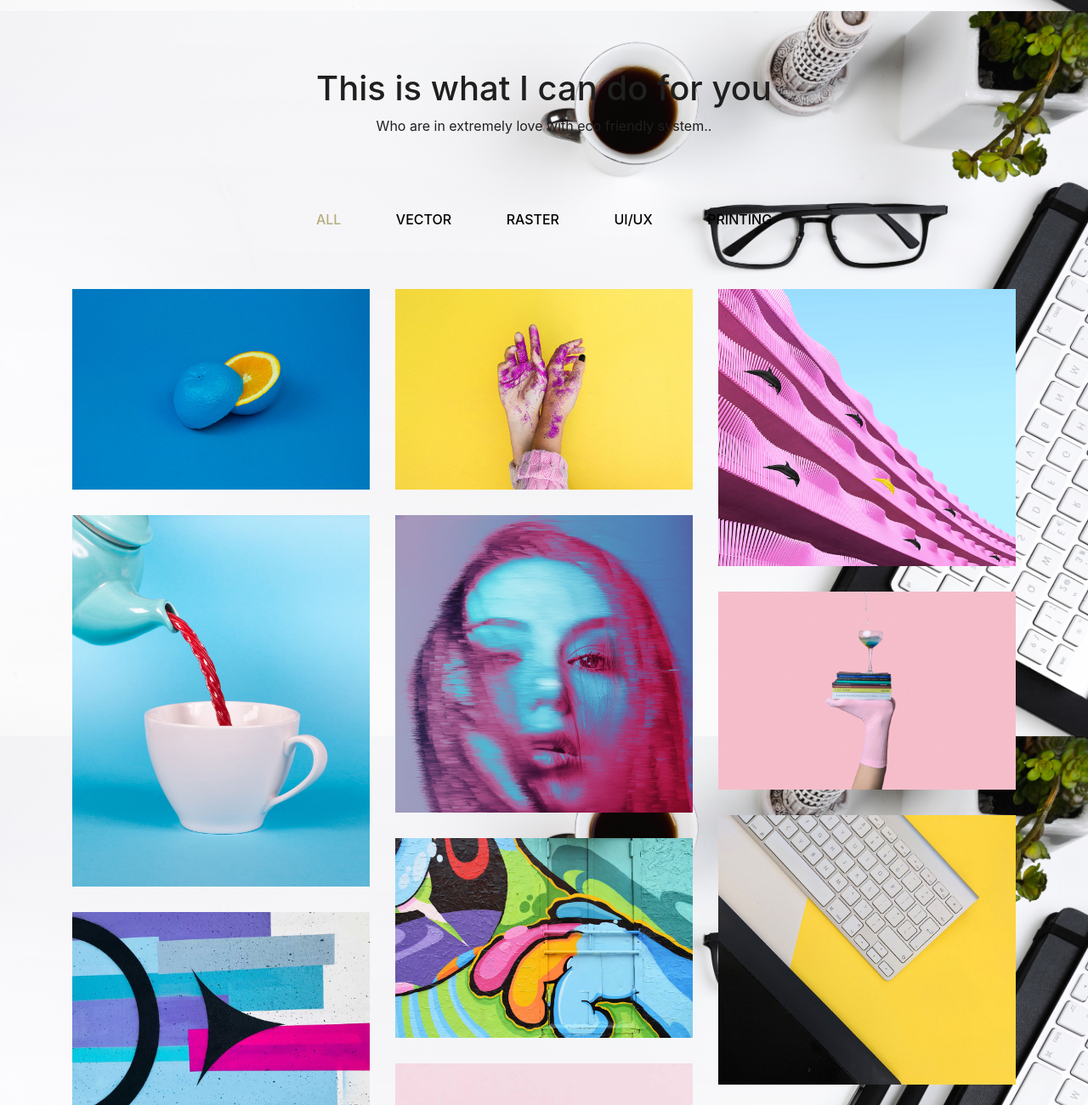
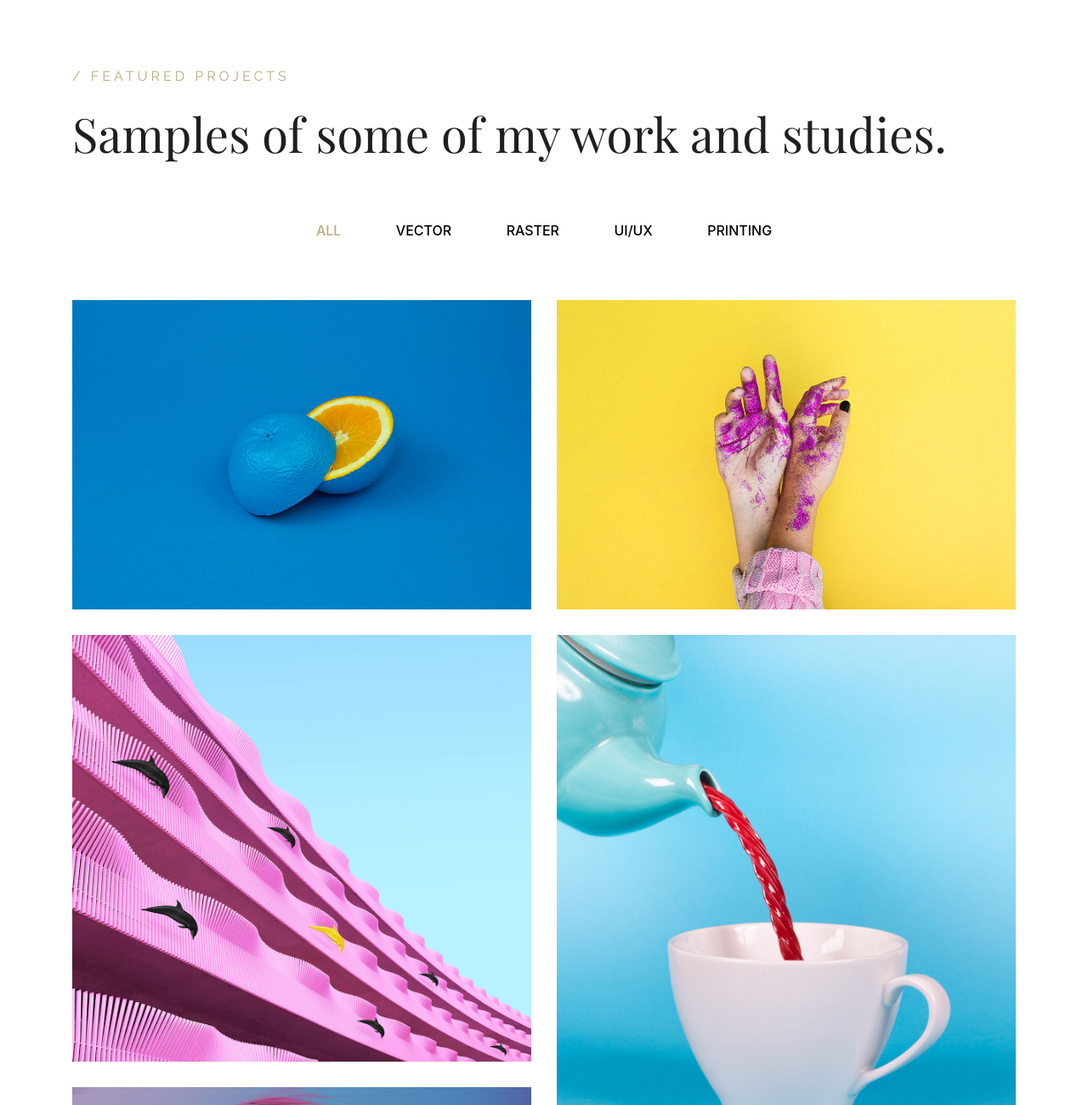
Before and after one commit to designdust/designdust.github.io, a website: page dist/index.html in a window 1280 px wide. Shown: the part 840-2140 px from the top of the page at 85% size. Drawn offline with nearby package versions, Linux system fonts and the light colour scheme; files whose address does not match are found by name; a web font is replaced by a local one.

Commit message:
Redesign header, added some cool tricks

```diff
--- a/dist/index.html
+++ b/dist/index.html
@@ -23,29 +23,36 @@
   <meta name="author" content="Ferdinand Tugano" />
   <link rel="icon" href="favicon.ico" />
 
-  <title>Bootstrap Stater</title>
+  <title>Designdust Portfolio</title>
 
   <!-- Icons for this template -->
   <link href="assets/fonts/font-awesome/css/all.min.css" rel="stylesheet" type="text/css" />
   <!-- Google fonts -->
   <link
-    href="https://fonts.googleapis.com/css?family=Raleway:200,400,600|Spectral|Cormorant+Unicase|Domine|Dancing+Script"
+    href="https://fonts.googleapis.com/css?family=Raleway:200,400,600|Playfair+Display|Cormorant+Unicase|Lobster:200,400"
     rel="stylesheet" />
   <!-- Stylesheet -->
   <link rel="stylesheet" href="assets/css/vendor/bootstrap.min.css" />
   <link rel="stylesheet" href="assets/css/app.min.css">
+
+
+  <!-- ****** VENDOR'S CDN ****** -->
+  <!-- Animate on scroll -->
+  <link href="https://unpkg.com/aos@2.3.1/dist/aos.css" rel="stylesheet">
+
 
 </head>
 
 <body>
   <header>
     <div class="header-logo">
-      <a class="site-logo" href="index.html">
-        <img src="assets/img/logo.png" alt="Homepage" />
+      <a class="site-logo" data-aos="fade-right" href="index.html">
+        <!-- <img src="assets/img/logo.png" alt="Homepage" /> -->
+        Designdust
       </a>
     </div>
 
-    <div class="menu-btn">
+    <div class="menu-btn" data-aos="fade-left">
       <div class="btn-line"></div>
       <div class="btn-line"></div>
       <div class="btn-line"></div>
@@ -75,7 +82,7 @@
         </li>
       </ul>
 
-      <div class="about mt-5">
+      <div class="menu-about mt-5">
         <p>
           Lorem ipsum dolor sit amet, consectetuer adipiscing elit. Aenean
           commodo ligula eget dolor. Aenean massa.
@@ -93,9 +100,9 @@
   </header>
 
   <main role="main" class="main">
-    <section class="jumbotron hero">
+    <section class="jumbotron hero" data-aos="fade-up">
       <div class="container">
-        <h1>Hello, I'm <span class="font-weight-bold">Flitz</span></h1>
+        <h1>Hello, I'm <span class="name">Flitz</span></h1>
         <div id="typed-strings">
           <p>Web <strong>Designer.</strong></p>
           <p>Web <strong>Developer.</strong></p>
@@ -106,18 +113,18 @@
     </section>
 
     <!-- Start portfolio-area Area -->
-    <section class="portfolio-area section-gap" id="portfolio">
+    <section class="portfolio-area section-gap light-bg" id="portfolio">
       <div class="container">
-        <div class="row d-flex justify-content-center">
-          <div class="menu-content col-lg-10">
-            <div class="title text-center">
-              <h1 class="mb-10">This is what I can do for you</h1>
-              <p>Who are in extremely love with eco friendly system..</p>
-            </div>
+        <div class="row" data-aos="fade-up">
+          <div class="col">
+            <h4 class="sub-head">Featured Projects</h4>
+            <h1 class="display-4 heading">
+              Samples of some of my work and studies.
+            </h1>
           </div>
         </div>
 
-        <div class="filters">
+        <div class="filters" data-aos="fade-up">
           <ul>
             <li class="active" data-filter="*">All</li>
             <li data-filter=".corporate">Vector</li>
@@ -129,8 +136,8 @@
 
         <div class="filters-content">
           <div class="row grid">
-            <div class="single-portfolio col-md-6 col-lg-4 col-sm-12 all corporate">
-              <div class="item">
+            <div class="single-portfolio col-md-12 col-lg-6 col-sm-12 all corporate">
+              <div class="item" data-aos="fade-up">
                 <img src="assets/img/portfolio/1.jpg" alt="Work 1" />
                 <div class="img-blur-container">
                   <img class="img-blur" src="assets/img/portfolio/1.jpg" alt="Work 1" />
@@ -142,8 +149,8 @@
               </div>
             </div>
 
-            <div class="single-portfolio col-md-6 col-lg-4 col-sm-12 all personal">
-              <div class="item">
+            <div class="single-portfolio col-md-12 col-lg-6 col-sm-12 all personal">
+              <div class="item" data-aos="fade-up">
                 <div class="img-blur-container">
                   <img class="img-blur" src="assets/img/portfolio/2.jpg" alt="Work 1" />
                 </div>
@@ -155,8 +162,8 @@
               </div>
             </div>
 
-            <div class="single-portfolio col-md-6 col-lg-4 col-sm-12 all agency">
-              <div class="item">
+            <div class="single-portfolio col-md-12 col-lg-6 col-sm-12 all agency">
+              <div class="item" data-aos="fade-up">
                 <div class="img-blur-container">
                   <img class="img-blur" src="assets/img/portfolio/3.jpg" alt="Work 1" />
                 </div>
@@ -168,8 +175,8 @@
               </div>
             </div>
 
-            <div class="single-portfolio col-md-6 col-lg-4 col-sm-12 all portal">
-              <div class="item">
+            <div class="single-portfolio col-md-12 col-lg-6 col-sm-12 all portal">
+              <div class="item" data-aos="fade-up">
                 <div class="img-blur-container">
                   <img class="img-blur" src="assets/img/portfolio/4.jpg" alt="Work 1" />
                 </div>
@@ -181,8 +188,8 @@
               </div>
             </div>
 
-            <div class="single-portfolio col-md-6 col-lg-4 col-sm-12 all corporate">
-              <div class="item">
+            <div class="single-portfolio col-md-12 col-lg-6 col-sm-12 all corporate">
+              <div class="item" data-aos="fade-up">
                 <div class="img-blur-container">
                   <img class="img-blur" src="assets/img/portfolio/5.jpg" alt="Work 1" />
                 </div>
@@ -194,8 +201,8 @@
               </div>
             </div>
 
-            <div class="single-portfolio col-md-6 col-lg-4 col-sm-12 all personal">
-              <div class="item">
+            <div class="single-portfolio col-md-12 col-lg-6 col-sm-12 all personal">
+              <div class="item" data-aos="fade-up">
                 <div class="img-blur-container">
                   <img class="img-blur" src="assets/img/portfolio/6.jpg" alt="Work 1" />
                 </div>
@@ -207,8 +214,8 @@
               </div>
             </div>
 
-            <div class="single-portfolio col-md-6 col-lg-4 col-sm-12 all agency">
-              <div class="item">
+            <div class="single-portfolio col-md-12 col-lg-6 col-sm-12 all agency">
+              <div class="item" data-aos="fade-up">
                 <div class="img-blur-container">
                   <img class="img-blur" src="assets/img/portfolio/7.jpg" alt="Work 1" />
                 </div>
@@ -220,8 +227,8 @@
               </div>
             </div>
 
-            <div class="single-portfolio col-md-6 col-lg-4 col-sm-12 all portal">
-              <div class="item">
+            <div class="single-portfolio col-md-12 col-lg-6 col-sm-12 all portal">
+              <div class="item" data-aos="fade-up">
                 <div class="img-blur-container">
                   <img class="img-blur" src="assets/img/portfolio/8.jpg" alt="Work 1" />
                 </div>
@@ -233,8 +240,8 @@
               </div>
             </div>
 
-            <div class="single-portfolio col-md-6 col-lg-4 col-sm-12 all corporate">
-              <div class="item">
+            <div class="single-portfolio col-md-12 col-lg-6 col-sm-12 all corporate">
+              <div class="item" data-aos="fade-up">
                 <div class="img-blur-container">
                   <img class="img-blur" src="assets/img/portfolio/9.jpg" alt="Work 1" />
                 </div>
@@ -246,8 +253,8 @@
               </div>
             </div>
 
-            <div class="single-portfolio col-md-6 col-lg-4 col-sm-12 all personal">
-              <div class="item">
+            <div class="single-portfolio col-md-12 col-lg-6 col-sm-12 all personal">
+              <div class="item" data-aos="fade-up">
                 <div class="img-blur-container">
                   <img class="img-blur" src="assets/img/portfolio/10.jpg" alt="Work 1" />
                 </div>
@@ -259,8 +266,8 @@
               </div>
             </div>
 
-            <div class="single-portfolio col-md-6 col-lg-4 col-sm-12 all agency">
-              <div class="item">
+            <div class="single-portfolio col-md-12 col-lg-6 col-sm-12 all agency">
+              <div class="item" data-aos="fade-up">
                 <div class="img-blur-container">
                   <img class="img-blur" src="assets/img/portfolio/1.jpg" alt="Work 1" />
                 </div>
@@ -272,8 +279,8 @@
               </div>
             </div>
 
-            <div class="single-portfolio col-md-6 col-lg-4 col-sm-12 all portal">
-              <div class="item">
+            <div class="single-portfolio col-md-12 col-lg-6 col-sm-12 all portal">
+              <div class="item" data-aos="fade-up">
                 <div class="img-blur-container">
                   <img class="img-blur" src="assets/img/portfolio/2.jpg" alt="Work 1" />
                 </div>
@@ -284,6 +291,7 @@
                 </div>
               </div>
             </div>
+            <!-- End Single Portfolio -->
           </div>
         </div>
       </div>
@@ -291,7 +299,7 @@
     <!-- End portfolio-area Area -->
 
     <!-- Start Contact Area -->
-    <section id="contact" class="contact-area section-gap">
+    <section class="contact-area section-gap dark-bg" id="contact">
       <div class="container">
         <div class="row" data-aos="fade-up">
           <div class="col">
@@ -355,7 +363,7 @@
         </div>
         <!-- end row -->
 
-        <div class="row">
+        <div class="row" data-aos="fade-up">
           <div class="col-md-12 copyright">
             <span>
               Copyright &copy;
@@ -378,10 +386,13 @@
   <script src="assets/js/vendor/jquery.slim.min.js"></script>
   <script src="assets/js/vendor/popper.min.js"></script>
   <script src="assets/js/vendor/bootstrap.min.js"></script>
-  <!-- CDN'S -->
+
+  <!-- ****** VENDOR'S CDN ****** -->
   <!-- Isotope layout JS CDN only -->
   <script src="https://unpkg.com/isotope-layout@3/dist/isotope.pkgd.min.js"></script>
   <script src="https://cdn.jsdelivr.net/npm/typed.js@2.0.9"></script>
+  <script src="https://unpkg.com/aos@2.3.1/dist/aos.js"></script>
+
   <script src="assets/js/app.min.js"></script>
 
 </body>
```
